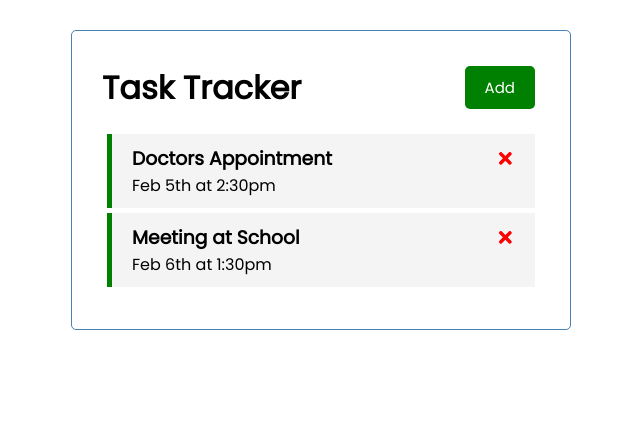
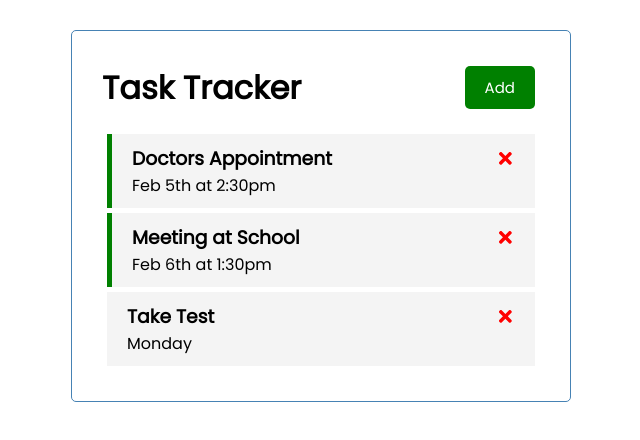
Before and after one commit to aviator19941/TaskTrackerReact, a React (Create React App) app: page / in a window 1280 px wide. Shown: the top 440 px of the page, without its empty margins (319-959 px from the left). Built offline with nearby package versions, Linux system fonts and the light colour scheme; data requests are answered from the project's data file.

Commit message:
Add task to server

```diff
--- a/db.json
+++ b/db.json
@@ -11,6 +11,12 @@
       "text": "Meeting at School",
       "day": "Feb 6th at 1:30pm",
       "reminder": true
+    },
+    {
+      "text": "Take Test",
+      "day": "Monday",
+      "reminder": false,
+      "id": 3
     }
   ]
 }
--- a/src/App.js
+++ b/src/App.js
@@ -26,10 +26,22 @@
   }
 
   // Add Task
-  const addTask = (task) => {
-    const id = Math.floor(Math.random() * 10000) + 1
-    const newTask = { id, ...task }
-    setTasks([...tasks, newTask])
+  const addTask = async (task) => {
+    const response = await fetch('http://localhost:5000/tasks',
+    {
+      method: 'POST',
+      headers: {
+        'Content-type': 'application/json'
+      },
+      body: JSON.stringify(task)
+    })
+
+    const data = await response.json()
+
+    setTasks([...tasks, data])
+    // const id = Math.floor(Math.random() * 10000) + 1
+    // const newTask = { id, ...task }
+    // setTasks([...tasks, newTask])
   }
 
   // Delete Task
```
